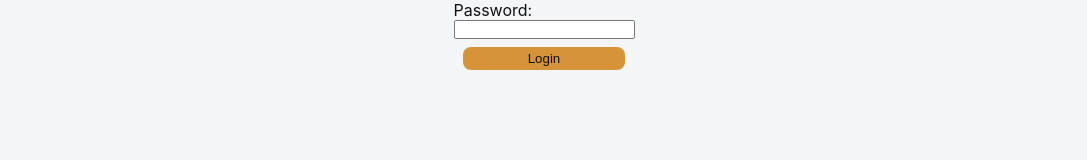
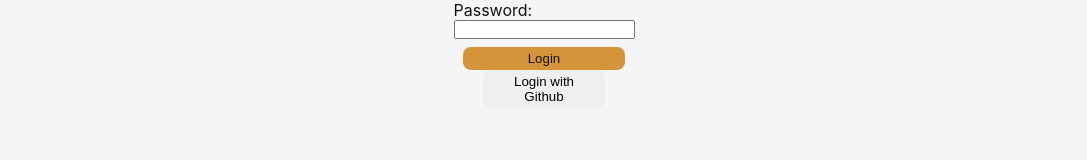
Before and after one commit to Daxyca/spaces-client, a React (Vite) app: page /auth/login in a window 1280 px wide. Shown: the part 155-315 px from the top of the page, without its empty margins (96-1183 px from the left). Built offline with nearby package versions, Linux system fonts and the light colour scheme; no server answers.

Commit message:
feat!: allow users to register or login through Github

```diff
--- a/src/components/Posts.jsx
+++ b/src/components/Posts.jsx
@@ -5,9 +5,12 @@ import { useEffect, useState } from "react";
 export default function Posts() {
   const data = useLoaderData();
   const { feedName } = useOutletContext();
-  const [posts, setPosts] = useState(null);
+  const [posts, setPosts] = useState([]);
 
   useEffect(() => {
+    if (!data || data.error) {
+      return;
+    }
     setPosts(data);
   }, [data]);
 
--- a/src/components/auth/LoginForm.jsx
+++ b/src/components/auth/LoginForm.jsx
@@ -31,6 +31,12 @@ export default function LoginForm() {
     submit();
   }
 
+  const handleGithubFormSubmit = (event) => {
+    event.preventDefault();
+    localStorage.setItem("login", "true");
+    event.target.submit();
+  };
+
   return (
     <>
       <form className="auth-form" onSubmit={handleLoginSubmit} method="post">
@@ -59,6 +65,14 @@ export default function LoginForm() {
           Login
         </button>
       </form>
+      <form
+        className="auth-form"
+        action={import.meta.env.VITE_API_URL + "/auth/github"}
+        onSubmit={handleGithubFormSubmit}
+        method="get"
+      >
+        <button type="submit">Login with Github</button>
+      </form>
     </>
   );
 }
--- a/src/components/auth/RegisterForm.jsx
+++ b/src/components/auth/RegisterForm.jsx
@@ -27,6 +27,12 @@ export default function RegisterForm() {
     };
     submit();
   }
+
+  const handleGithubFormSubmit = (event) => {
+    event.preventDefault();
+    localStorage.setItem("login", "true");
+    event.target.submit();
+  };
 
   return (
     <>
@@ -60,6 +66,14 @@ export default function RegisterForm() {
           Register
         </button>
       </form>
+      <form
+        className="auth-form"
+        action={import.meta.env.VITE_API_URL + "/auth/github"}
+        onSubmit={handleGithubFormSubmit}
+        method="get"
+      >
+        <button type="submit">Sign up with Github</button>
+      </form>
     </>
   );
 }
--- a/src/pages/FeedsPage.jsx
+++ b/src/pages/FeedsPage.jsx
@@ -82,11 +82,7 @@ export default function FeedsPage() {
           </form>
         </div>
         <div className="right-container">
-          {feeds.length > 0 ? (
-            <Outlet context={{ users, feedName }} />
-          ) : (
-            "Create a feed below"
-          )}
+          {feeds.length > 0 ? <Outlet context={{ users, feedName }} /> : ""}
         </div>
       </div>
     </Page>
--- a/src/pages/HomePage.jsx
+++ b/src/pages/HomePage.jsx
@@ -6,13 +6,16 @@ import { useEffect, useState } from "react";
 export default function HomePage() {
   const data = useLoaderData(); // feeds
   const { feedName } = useParams();
-  const [feeds, setFeeds] = useState(null);
+  const [feeds, setFeeds] = useState([]);
 
   useEffect(() => {
+    if (!data || data.error) {
+      return;
+    }
     setFeeds(data);
   }, [data]);
 
-  if (!feeds) {
+  if (!data) {
     return;
   } else if (feedName && !feeds.map((feed) => feed.name).includes(feedName)) {
     return <Navigate to="/404" replace />;
```
